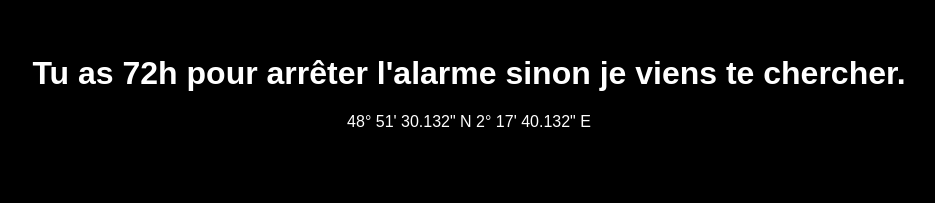
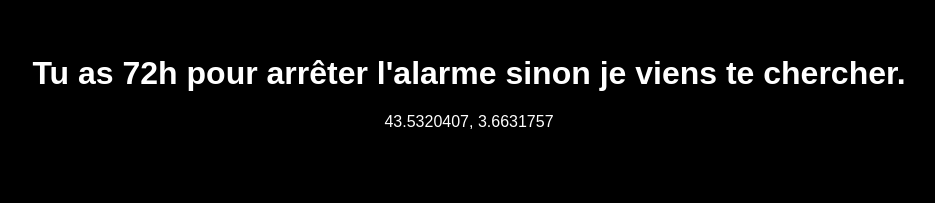
Before and after one commit to XHackUs/theend, a plain HTML site: page page3.html in a window 1280 px wide. Shown: the part 127-330 px from the top of the page, without its empty margins (171-1106 px from the left). Drawn offline with Linux system fonts and the light colour scheme.

Commit message:
page3.html

```diff
--- a/page3.html
+++ b/page3.html
@@ -9,7 +9,7 @@
 <body>
     <div class="container">
         <h1>Tu as 72h pour arrêter l'alarme sinon je viens te chercher. </h1>
-        <p>48° 51' 30.132" N 2° 17' 40.132" E</p>
+        <p>43.5320407, 3.6631757</p>
         <div id="countdown"></div>
     </div>
     <script src="script3.js"></script>
```
